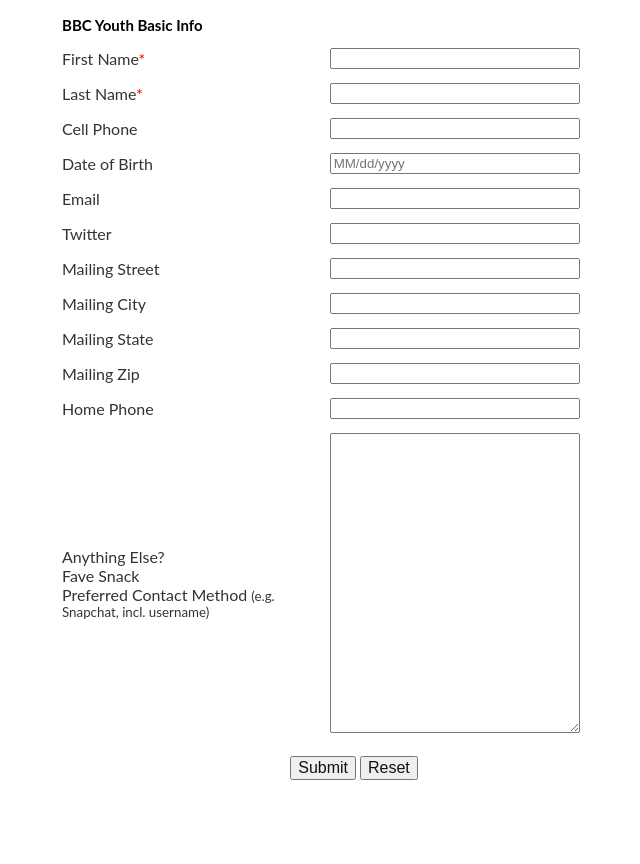
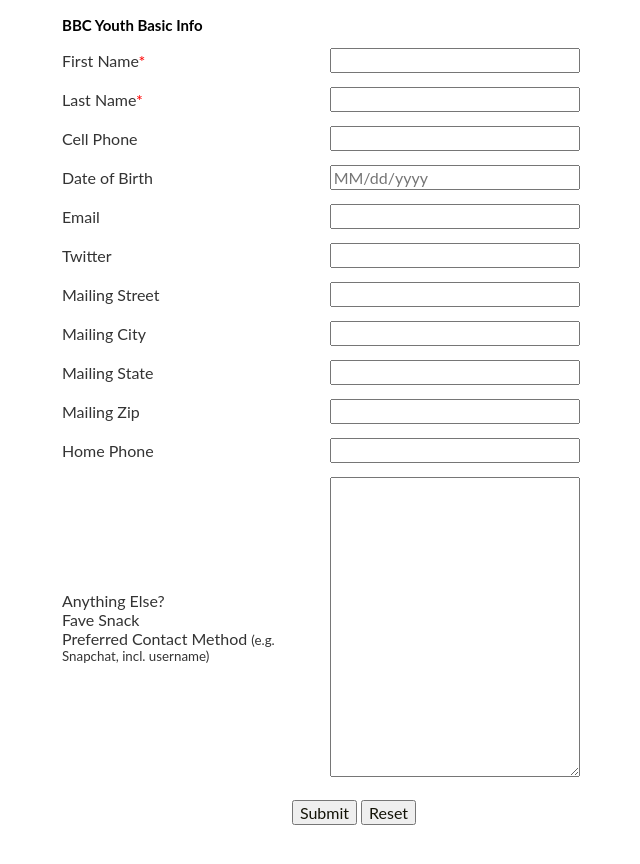
Before and after one commit to burlesonbiblechurch/bbcyouth, a Jekyll site: the page built from basic.html, in a window 1280 px wide. Shown: the top 864 px of the page, without its empty margins (286-926 px from the left). Built offline with Jekyll 4.4.1, drawn with Linux system fonts in a browser that asks for light colours.

Commit message:
Update basic.html

```diff
--- a/basic.html
+++ b/basic.html
@@ -24,6 +24,10 @@
 			border-spacing:0px;
 			border-width:0px;
 			}
+		input {
+			font-family: Lato;
+			font-size: 16px;
+		}
 	</style>
 	<table style='width:600px;background-color:white;color:#333'>
 
```
